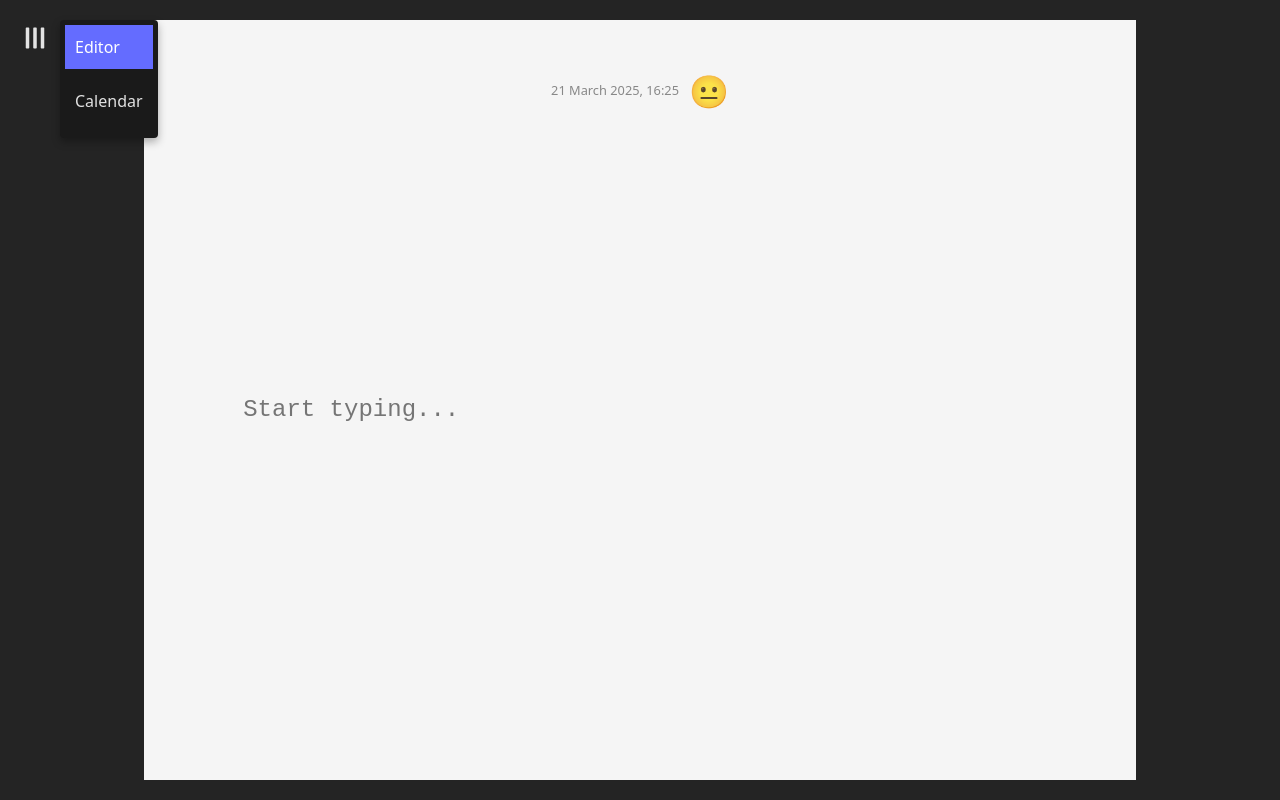
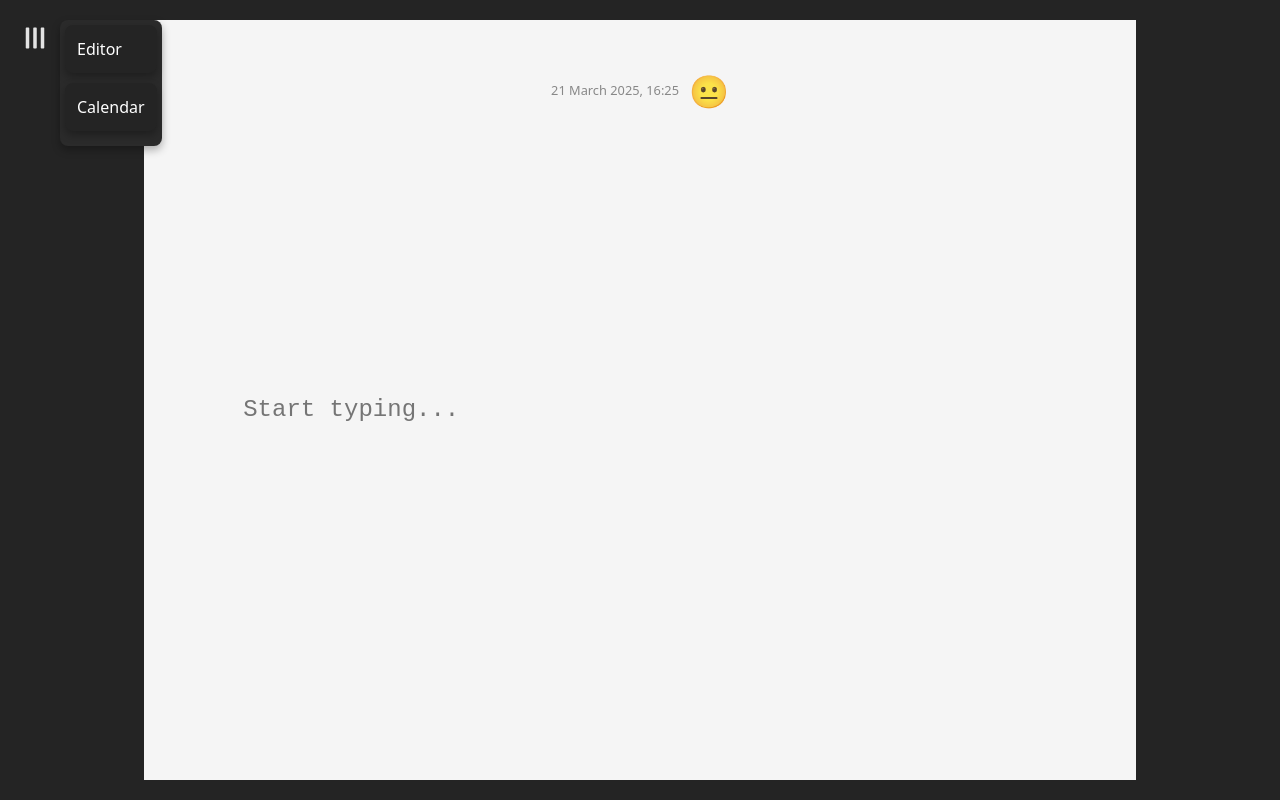
Before and after one commit to ykumards/dwriter, a React (Vite) app: page / in a window 1280 px wide. Both pictures are taken after a click on the element 32 px from the left and 38 px from the top of the page. Built offline with nearby package versions, Linux system fonts and the light colour scheme.

Commit message:
some style adjustments for calendar

```diff
--- a/src/App.jsx
+++ b/src/App.jsx
@@ -6,7 +6,6 @@ import Editor from './components/Editor';
 import Calendar from './components/Calendar';
 import useToggleShortcut from './hooks/useToggleShortcut';
 import * as Styles from './AppStyles';
-
 
 
 const App = () => {
@@ -21,6 +20,11 @@ const App = () => {
     setCurrentComponent((prevComponent) => (prevComponent === 'editor' ? 'calendar' : 'editor'));
   });
 
+  const handleNavClick = (component) => {
+    setCurrentComponent(component);
+    setShowNav(false); // Close the nav after selection
+  };
+
   return (
     <Styles.AppContainer>
       <Styles.HamburgerIcon
@@ -32,10 +36,10 @@ const App = () => {
       </Styles.HamburgerIcon>
       {showNav && (
         <Styles.FloatingNav>
-          <Styles.StyledNavLink to="/" onClick={toggleNav}>
+          <Styles.StyledNavLink onClick={() => handleNavClick('editor')}>
             Editor
           </Styles.StyledNavLink>
-          <Styles.StyledNavLink to="/calendar" onClick={toggleNav}>
+          <Styles.StyledNavLink onClick={() => handleNavClick('calendar')}>
             Calendar
           </Styles.StyledNavLink>
         </Styles.FloatingNav>
--- a/src/AppStyles.jsx
+++ b/src/AppStyles.jsx
@@ -30,31 +30,40 @@ export const FloatingNav = styled.nav`
   position: absolute;
   top: 20px;
   left: 60px;
-  background-color: #1a1a1a;
+  background-color: #2b2b2b;
   padding: 5px;
-  border-radius: 4px;
+  border-radius: 8px;
   box-shadow: 0 4px 8px rgba(0, 0, 0, 0.3);
 `;
 
 export const StyledNavLink = styled(NavLink)`
   display: block;
-  padding: 10px;
+  padding: 12px;
   margin-bottom: 10px;
-  background-color: transparent;
+  background-color: #2b2b2b; /* Dark background color */
   color: rgba(255, 255, 255, 0.87);
   text-decoration: none;
   border: none;
+  border-radius: 8px; /* Rounded corners */
   text-align: left;
   cursor: pointer;
+  transition: background-color 0.3s ease, color 0.3s ease; /* Smooth transitions */
 
   &.active {
-    background-color: #646cff;
+    background-color: #242424;
     color: white;
+    box-shadow: 0 4px 8px rgba(0, 0, 0, 0.3); /* Subtle shadow for active state */
   }
 
   &:hover {
-    background-color: #646cff;
+    background-color: #535ac8; /* Slightly darker shade on hover */
     color: white;
+    box-shadow: 0 4px 8px rgba(0, 0, 0, 0.3); /* Add shadow on hover */
+  }
+
+  &:focus {
+    outline: none;
+    box-shadow: 0 0 0 3px rgba(100, 108, 255, 0.6); /* Focus ring similar to macOS */
   }
 `;
 
--- a/src/components/Calendar.jsx
+++ b/src/components/Calendar.jsx
@@ -3,12 +3,14 @@
 import React, { useState, useEffect } from 'react';
 import 'react-calendar/dist/Calendar.css';
 
+import { getMostFrequentEmoji } from '../uiUtils';
 import * as Styles from './CalendarStyles';
 
 
 const CalendarComponent = () => {
   const [date, setDate] = useState(new Date());
   const [entries, setEntries] = useState([]);
+  const [activeStartDate, setActiveStartDate] = useState(new Date());
 
   useEffect(() => {
     const storedEntries = JSON.parse(localStorage.getItem('entries')) || [];
@@ -19,26 +21,52 @@ const CalendarComponent = () => {
     setDate(newDate);
   };
 
+  const handleTodayClick = () => {
+    const today = new Date();
+    setDate(today);
+    setActiveStartDate(today);
+  };
+
+  const handleActiveStartDateChange = ({ activeStartDate }) => {
+    setActiveStartDate(activeStartDate);
+  };
+
+  const filteredEntries = entries.filter(
+    (entry) => new Date(entry.datetime).toDateString() === date.toDateString()
+  );
+
+  const mostFrequentEmoji = getMostFrequentEmoji(filteredEntries);
+
   return (
     <Styles.CalendarPageContainer>
       <Styles.CalendarContainer>
-        <Styles.CustomCalendar onChange={handleDateChange} value={date} />
+        <Styles.CustomCalendar
+          onChange={handleDateChange}
+          value={date}
+          activeStartDate={activeStartDate}
+          onActiveStartDateChange={handleActiveStartDateChange}
+        />
+        <Styles.TodayButton onClick={handleTodayClick}>Today</Styles.TodayButton>
       </Styles.CalendarContainer>
       <Styles.EntriesContainer>
         <Styles.EntriesHeader>
           Entries for {date.toLocaleDateString('en-GB', { day: '2-digit', month: 'long', year: 'numeric' })}
         </Styles.EntriesHeader>
-        {entries.length > 0 ? (
-          <Styles.EntriesList>
-            {entries
-              .filter((entry) => new Date(entry.datetime).toDateString() === date.toDateString())
-              .map((entry, index) => (
+        {filteredEntries.length > 0 ? (
+          <>
+            <Styles.OverallEntry>
+              <Styles.EntryTime>Overall</Styles.EntryTime>
+              <Styles.EmojiSpan>{mostFrequentEmoji}</Styles.EmojiSpan>
+            </Styles.OverallEntry>
+            <Styles.EntriesList>
+              {filteredEntries.map((entry, index) => (
                 <Styles.EntryItem key={index}>
-                  {new Date(entry.datetime).toLocaleTimeString([], { hour: '2-digit', minute: '2-digit' })}
+                  <Styles.EntryTime>{new Date(entry.datetime).toLocaleTimeString([], { hour: '2-digit', minute: '2-digit' })}</Styles.EntryTime>
                   <Styles.EmojiSpan>{entry.emoji}</Styles.EmojiSpan>
                 </Styles.EntryItem>
               ))}
-          </Styles.EntriesList>
+            </Styles.EntriesList>
+          </>
         ) : (
           <Styles.NoEntriesMessage>No entries for this date.</Styles.NoEntriesMessage>
         )}
```
